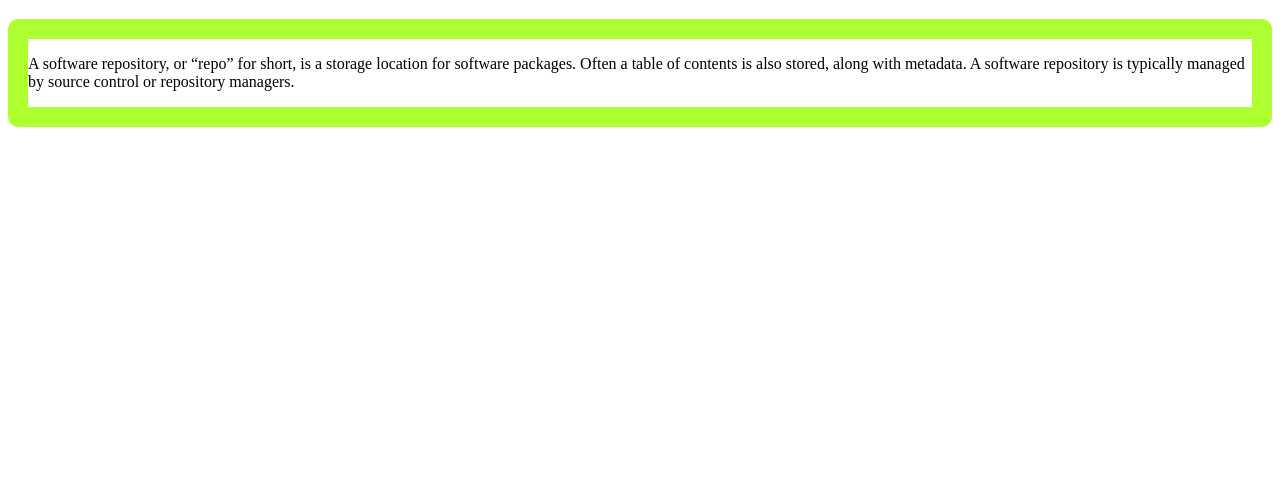
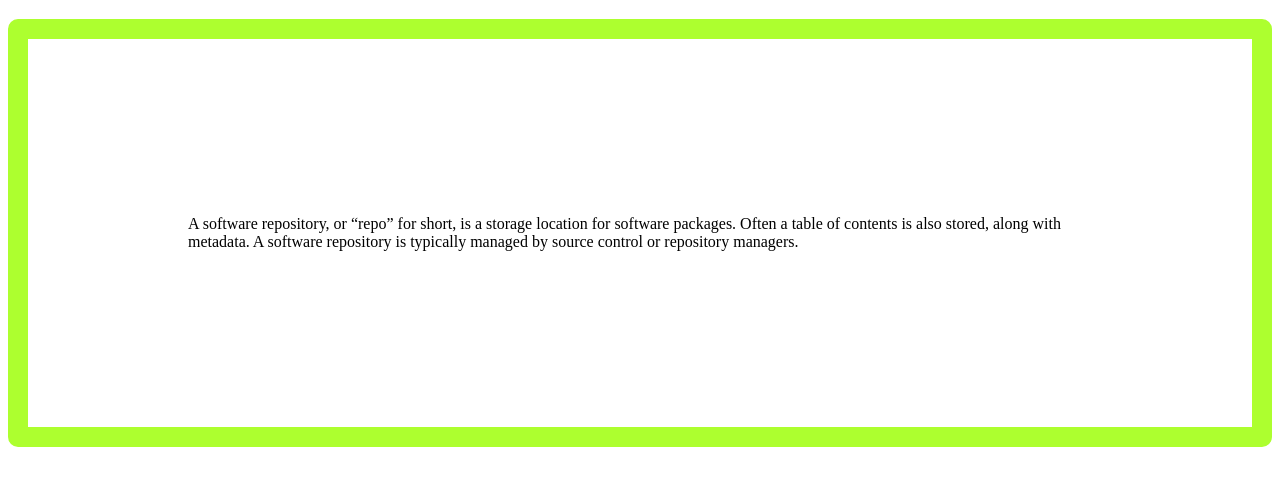
Before and after one commit to Yousuf-Talukdar/my-third-repo, a plain HTML site: page index.html in a window 1280 px wide. Shown: the part 61-546 px from the top of the page. Drawn offline with Linux system fonts and the light colour scheme.

Commit message:
padding added

```diff
--- a/style.css
+++ b/style.css
@@ -5,4 +5,5 @@ h1{
 .blog{
     border: 20px solid greenyellow;
     border-radius: 10px;
+    padding: 10em;
 }
```
